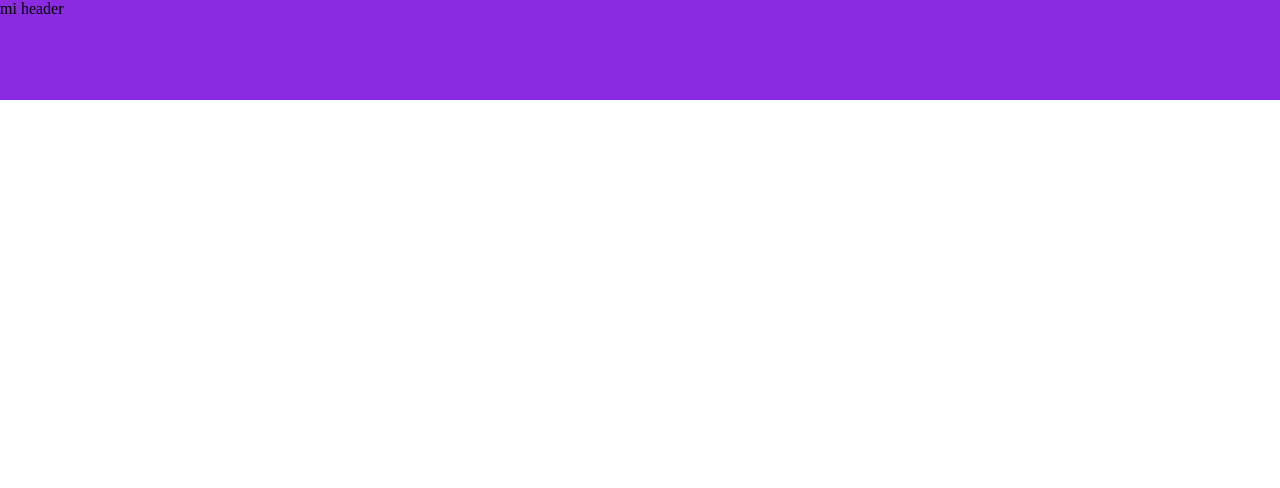
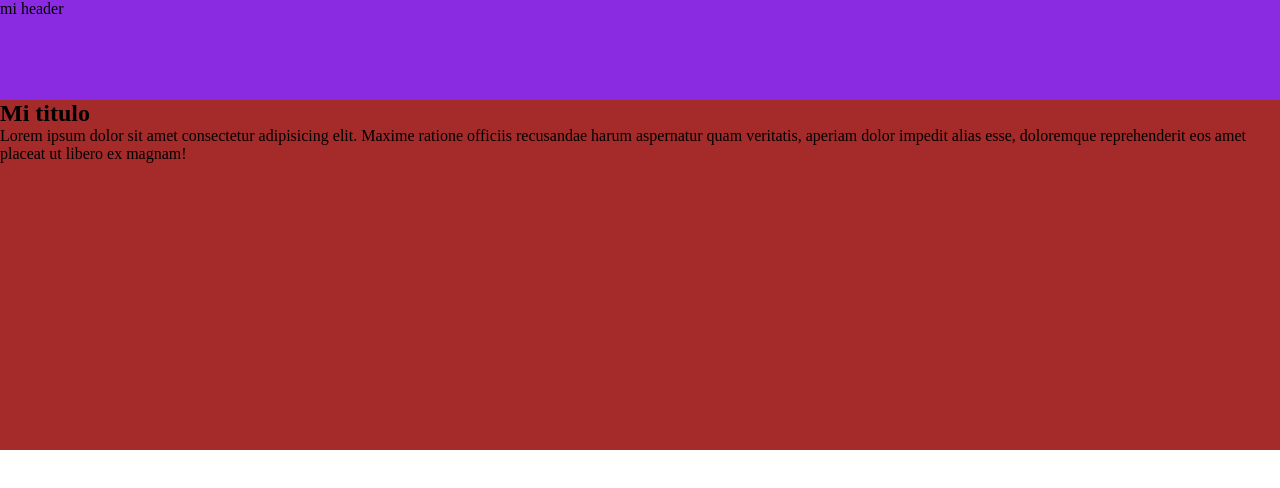
Before and after one commit to inestp/proyectox, a plain HTML site: page index.html in a window 1280 px wide. Drawn offline with Linux system fonts and the light colour scheme.

Commit message:
agregue un main con estilos

```diff
--- a/estilos.css
+++ b/estilos.css
@@ -8,3 +8,8 @@ header{
     background-color: blueviolet;
     height: 100px;;
 }
+
+main{
+    background-color: brown;
+    height: 350px;
+}
--- a/index.html
+++ b/index.html
@@ -11,6 +11,10 @@
     <header>
         mi header
     </header>
+    <main>
+        <h2>Mi titulo</h2>
+        <p>Lorem ipsum dolor sit amet consectetur adipisicing elit. Maxime ratione officiis recusandae harum aspernatur quam veritatis, aperiam dolor impedit alias esse, doloremque reprehenderit eos amet placeat ut libero ex magnam!</p>
+    </main>
 
 </body>
 </html>
```
